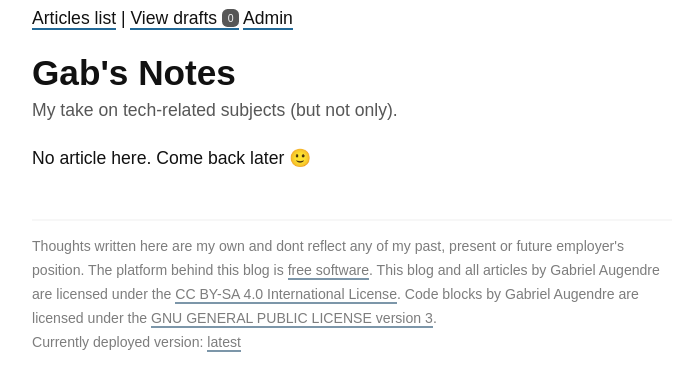
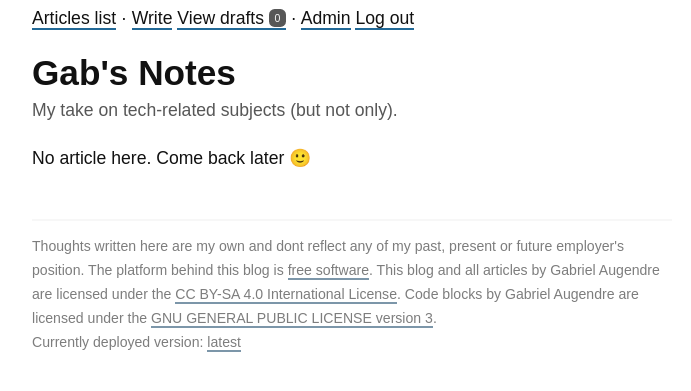
Before and after one commit to Crocmagnon/python-blog, a Django app: page / in a window 1280 px wide. Shown: the top 391 px of the page, without its empty margins (288-979 px from the left). Run offline with Django 3.2, Linux system fonts and the light colour scheme; the visitor is signed in with stand-in values (Sample User, id 1); data that the repository does not hold is empty.

Commit message:
Add write link to header and reorder links

```diff
--- a/articles/templates/articles/base.html
+++ b/articles/templates/articles/base.html
@@ -16,15 +16,18 @@
 <body>
 <nav>
     <a href="{% url 'articles-list' %}">Articles list</a>
-    |
+    &centerdot;
     {% if user.is_authenticated %}
+        <a href="{% url 'admin:articles_article_add' %}">Write</a>
         <a href="{% url 'drafts-list' %}">View drafts <span class="pill">{{ drafts_count }}</span></a>
+        &centerdot;
         <a href="{% url 'admin:index' %}">Admin</a>
+        <a href="{% url 'admin:logout' %}?next=/">Log out</a>
     {% else %}
         <a href="{% url 'admin:login' %}?next=/">Log in</a>
     {% endif %}
     {% if pages %}
-        |
+        &centerdot;
         {% for page in pages %}
             <a href="{% url 'article-detail' slug=page.slug %}">{{ page.title }}</a>
         {% endfor %}
```
